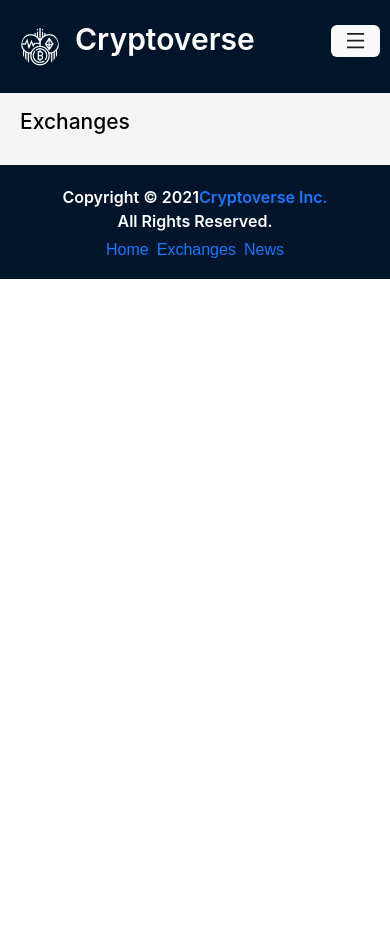
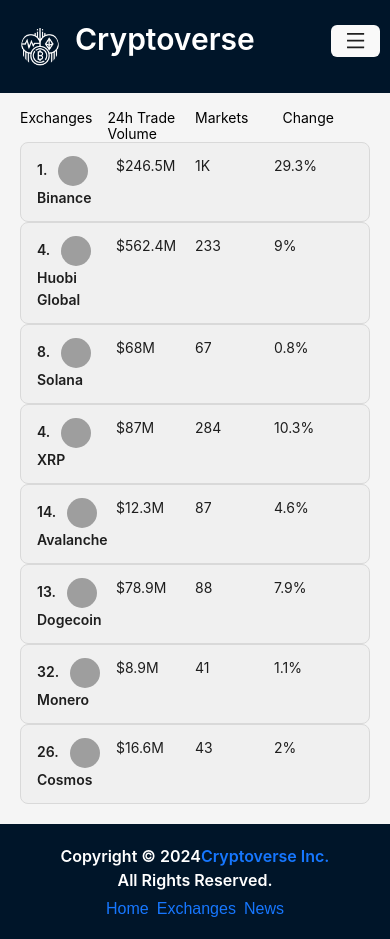
Before and after one commit to muhammad-adil/cryptocurrency-app-react-redux-toolkit, a React (Create React App) app: page /exchanges in a window 390 px wide. Before the commit the page ends 844 px from the top, so only its background shows below. Built offline with nearby package versions, Linux system fonts and the light colour scheme; grey boxes are pictures that could not be loaded.

Commit message:
Responsive web app work complete

```diff
--- a/src/App.css
+++ b/src/App.css
@@ -6,50 +6,37 @@
   --light-blue: #e6f7ff;
   --border: #d9d9d9;
 }
-
 * {
   margin: 0;
   padding: 0;
   box-sizing: border-box;
 }
-
-/*  */
-html,
-body {
+html, body {
   height: 100%;
   margin: 0;
 }
-
-/* .app {
-  display: flex;
-  min-height: 100vh;
-  overflow: hidden;
-}
-
-.main {
-  flex: 0.8;
-  width: 100%;
-} */
-
-/*  */
-
 a:hover {
   color: var(--pink) !important;
 }
-
 .app {
   display: flex;
   overflow: hidden;
 }
-
+.main-wrapper {
+  display: flex;
+  flex-direction: column;
+  flex-grow: 1;
+  min-height: 100vh;
+}
 .navbar {
   flex: 0.2;
   background-color: rgb(0, 21, 41);
+  min-width: 300px;
 }
-
 .main {
-  flex: 0.8;
+  display: flex;
   width: 100%;
+  flex-grow: 1;
 }
 .routes {
   padding: 20px;
@@ -57,12 +44,11 @@
 .nav-container {
   position: fixed;
   left: 0;
-  margin: 10px;
+  width: 300px;
   height: 100vh;
   margin: 0px;
   background-color: rgb(0, 21, 41);
 }
-
 .logo-container {
   background-color: #001529;
   display: flex;
@@ -85,49 +71,41 @@
   background-color: var(--bgSecondary) !important;
   border: none !important;
 }
-
 .loader {
   height: 81vh;
   display: flex;
   justify-content: center;
   align-items: center;
 }
-
 @media screen and (max-width: 1300px) {
   .main {
       margin-left: 50px;
  }
 }
-
 @media screen and (max-width: 1170px) {
   .main {
       margin-left: 50px;
  }
 }
-
 @media screen and (max-width: 1000px) {
   .main {
       margin-left: 100px;
  }
 }
-
 @media screen and (max-width: 800px) {
   .app {
       flex-direction: column;
       overflow: hidden;
  }
-
   .navbar {
       flex: 1;
  }
-
   .main {
       flex: 1;
       margin-top: 90px;
       margin-left: 0px;
       margin-right: 10px;
  }
-
   .nav-container {
       height: 8vh;
       position: fixed;
@@ -135,11 +113,9 @@
       z-index: 100;
       background-color: var(--bgSecondary);
  }
-
   .menu-control-container {
       display: block !important;
  }
-
   .ant-menu {
       position: absolute;
       right: 0px;
@@ -151,11 +127,9 @@
       font-size: 1.3rem !important;
  }
 }
-
 .coin-detail-container {
   margin: 30px;
 }
-
 .coin-heading-container {
   display: flex;
   justify-content: center;
@@ -166,38 +140,32 @@
   padding-bottom: 20px;
   gap: 10px;
 }
-
 .coin-heading-container .coin-name {
   font-weight: 900;
   color: var(--pink);
 }
-
 .coin-heading-container p {
   font-size: 1rem;
   opacity: 0.9;
   margin-bottom: 20px;
 }
-
 .stats-container {
   display: flex;
   justify-content: space-between;
   align-items: center;
   gap: 40px;
 }
-
 .stats-container h2 {
   font-weight: 700;
   font-size: 1.4rem;
   margin-top: 20px;
   color: var(--pink);
 }
-
 .coin-details-heading {
   font-weight: 700 !important;
   margin-top: 20px !important;
   color: var(--pink) !important;
 }
-
 .coin-stats {
   display: flex;
   justify-content: space-between;
@@ -206,56 +174,45 @@
   opacity: 0.9;
   padding: 20px;
 }
-
 .coin-stats-name {
   display: flex;
   gap: 10px;
   font-size: 1rem;
 }
-
 .stats {
   font-weight: 800;
 }
-
 .coin-value-statistics-heading p {
   font-size: 1rem;
   opacity: 0.9;
 }
-
 .coin-desc-link {
   display: flex;
   gap: 40px;
   margin-top: 40px;
   padding-top: 20px;
 }
-
 .coin-desc-link h2 {
   font-weight: 700;
   color: var(--pink);
 }
-
 .coin-desc-link p {
   font-size: 1rem;
   opacity: 0.9;
 }
-
 .coin-desc-link a {
   color: var(--pink);
 }
-
 .coin-desc-link h3 {
   font-weight: 700;
 }
-
 .coin-desc {
   flex: 0.5;
 }
-
 .coin-links {
   padding: 0px 20px;
   flex: 0.5;
 }
-
 .coin-link {
   display: flex;
   justify-content: space-between;
@@ -263,23 +220,18 @@
   border-bottom: 1px solid var(--border);
   padding: 20px;
 }
-
 .link-name {
   text-transform: capitalize;
   font-size: 1rem;
 }
-
 .coin-link a {
   color: var(--pink);
   font-weight: 700;
   font-size: 1rem;
 }
-
-.coin-link:hover,
-.coin-stats:hover {
+.coin-link:hover, .coin-stats:hover {
   background-color: var(--bgSecondary);
 }
-
 @media screen and (max-width: 1000px) {
   .stats-container {
       flex-direction: column;
@@ -291,7 +243,6 @@
       margin-top: 0px;
  }
 }
-
 @media screen and (max-width: 500px) {
   .coin-links {
       padding: 0px;
@@ -305,13 +256,13 @@
       margin-top: 20px;
  }
 }
-
 .select-news {
   width: 180px;
 }
 .news-card {
  /* display: grid;
-  grid-template-columns: 1fr 1fr; */
+  grid-template-columns: 1fr 1fr;
+  */
   min-height: 300px !important;
 }
 .news-image-container {
@@ -322,10 +273,10 @@
 .news-title {
   width: 70%;
 }
-
 .news-image-container .img {
   width: 100%;
-  /* height: 100px; */
+ /* height: 100px;
+  */
 }
 .news-card p {
   color: black;
@@ -338,18 +289,16 @@
 .provider-name {
   margin-left: 10px;
 }
-
 .chart-header {
   display: flex;
   justify-content: space-between;
   gap: 50px;
   color: #0071bd;
 }
-
 /* .chart-title {
   color: #0071bd !important;
-} */
-
+}
+*/
 .price-container {
   display: flex !important;
   gap: 20px !important;
@@ -392,21 +341,14 @@
   width: 200px !important;
   margin-top: 20px !important;
 }
-
+/* footer */
 .footer {
   background-color: #001529;
   display: flex;
   flex-direction: column;
+  align-self: flex-end;
   padding: 20px;
   align-items: center;
+  width: 100%;
+
 }
-
-/* .footer {
-  background-color: #001529;
-  display: flex;
-  flex-direction: column;
-  padding: 20px;
-  align-items: center;
-  flex-shrink: 0;
-  width: 100%;
-} */
--- a/src/App.js
+++ b/src/App.js
@@ -19,25 +19,36 @@
         <Navbar />
       </div>
       {/* main section */}
+      <div className="main-wrapper">
         <div className="main">
           <Layout>
             <div className="routes">
               <Routes>
                 <Route exact path="/" element={<Homepage />} />
                 <Route exact path="/exchanges" element={<Exchanges />} />
-              <Route exact path="/cryptocurrencies" element={<Cryptocurrencies />} />
-              <Route exact path="/crypto/:coinId" element={<CryptoDetails />} />
+                <Route
+                  exact
+                  path="/cryptocurrencies"
+                  element={<Cryptocurrencies />}
+                />
+                <Route
+                  exact
+                  path="/crypto/:coinId"
+                  element={<CryptoDetails />}
+                />
                 {/* News */}
                 <Route exact path="/news" element={<News />} />
               </Routes>
             </div>
           </Layout>
+        </div>
+
         <div className="footer">
           <Typography.Title
             level={5}
             style={{ color: "white", textAlign: "center" }}
           >
-            Copyright © 2021
+            Copyright © 2024
             <Link to="/">Cryptoverse Inc.</Link> <br />
             All Rights Reserved.
           </Typography.Title>
--- a/src/components/Exchanges.tsx
+++ b/src/components/Exchanges.tsx
@@ -1,11 +1,60 @@
-import React from 'react'
+import React from 'react';
+import millify from 'millify';
+import { Collapse, Row, Col, Typography, Avatar } from 'antd';
+import HTMLReactParser from 'html-react-parser';
+
+// import { useGetExchangesQuery } from '../services/cryptoApi';
+// Dummy data for exchanges because the api endpoint is not free.
+import CrytoExchangeMockData from '../data/CrytoExchangeMockData.json'
+import Loader from './Loader.tsx';
+
+const { Text } = Typography;
+const { Panel } = Collapse;
 
 const Exchanges = () => {
+  // const { data, isFetching } = useGetExchangesQuery();
+  // const exchangesList = data?.data?.exchanges;
+  const exchangesList = CrytoExchangeMockData.data?.exchanges;
+
+ // Note: To access this endpoint you need premium plan
+  // if (isFetching) return <Loader />;
+
   return (
-    <div>
-      <h2>Exchanges</h2>
-    </div>
-  )
-}
+    <>
+      <Row>
+        <Col span={6}>Exchanges</Col>
+        <Col span={6}>24h Trade Volume</Col>
+        <Col span={6}>Markets</Col>
+        <Col span={6}>Change</Col>
+      </Row>
+      <Row>
+        {exchangesList.map((exchange) => (
+          <Col span={24}>
+            <Collapse>
+              <Panel
+                key={exchange.uuid}
+                showArrow={false}
+                header={(
+                  <Row key={exchange.uuid}>
+                    <Col span={6}>
+                      <Text><strong>{exchange.rank}.</strong></Text>
+                      <Avatar className="exchange-image" src={exchange.iconUrl} />
+                      <Text><strong>{exchange.name}</strong></Text>
+                    </Col>
+                    <Col span={6}>${millify(exchange.volume)}</Col>
+                    <Col span={6}>{millify(exchange.numberOfMarkets)}</Col>
+                    <Col span={6}>{millify(exchange.marketShare)}%</Col>
+                  </Row>
+                  )}
+              >
+                {HTMLReactParser(exchange.description || '')}
+              </Panel>
+            </Collapse>
+          </Col>
+        ))}
+      </Row>
+    </>
+  );
+};
 
-export default Exchanges
+export default Exchanges;
```
Lines whose indentation alone changed are shown as unchanged.
